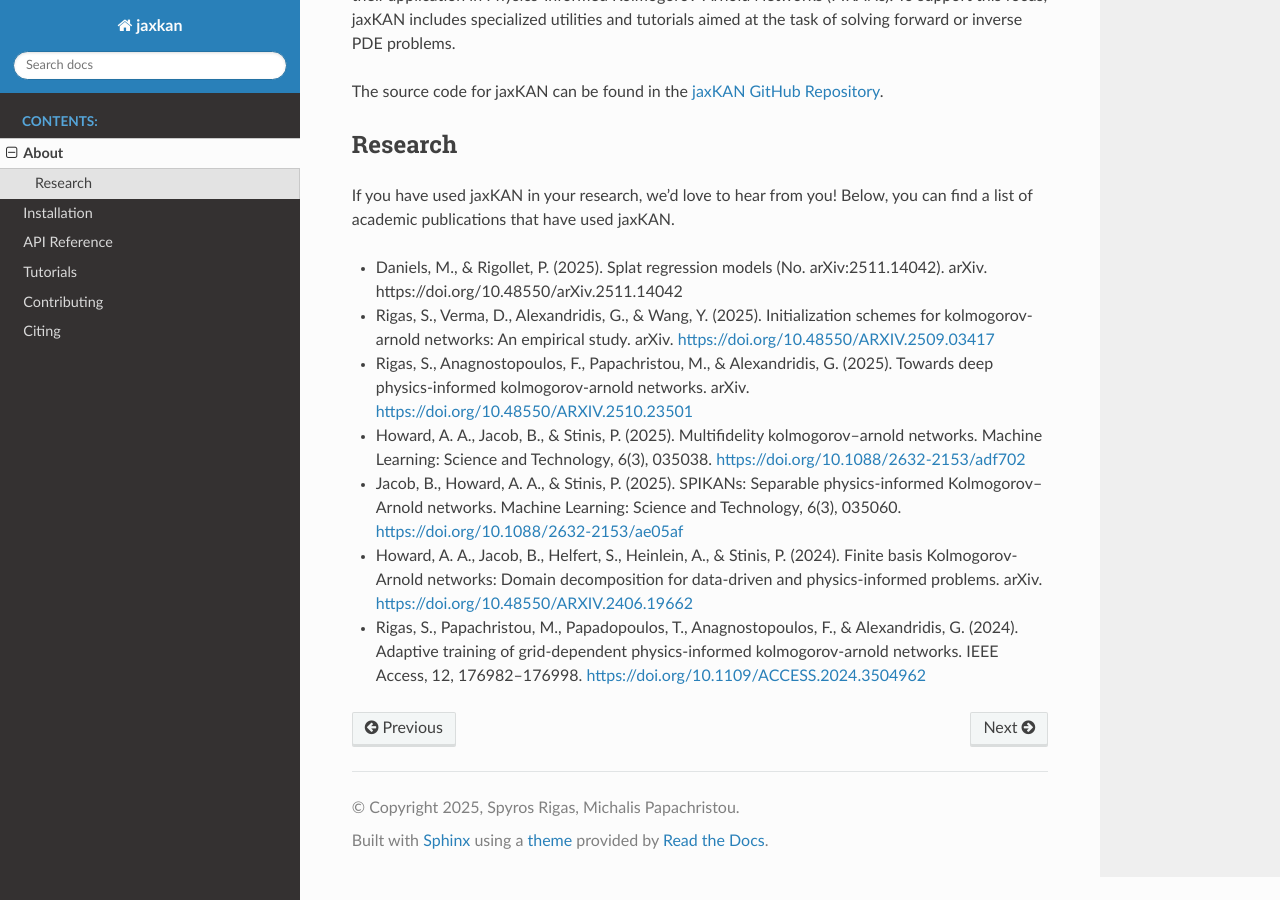
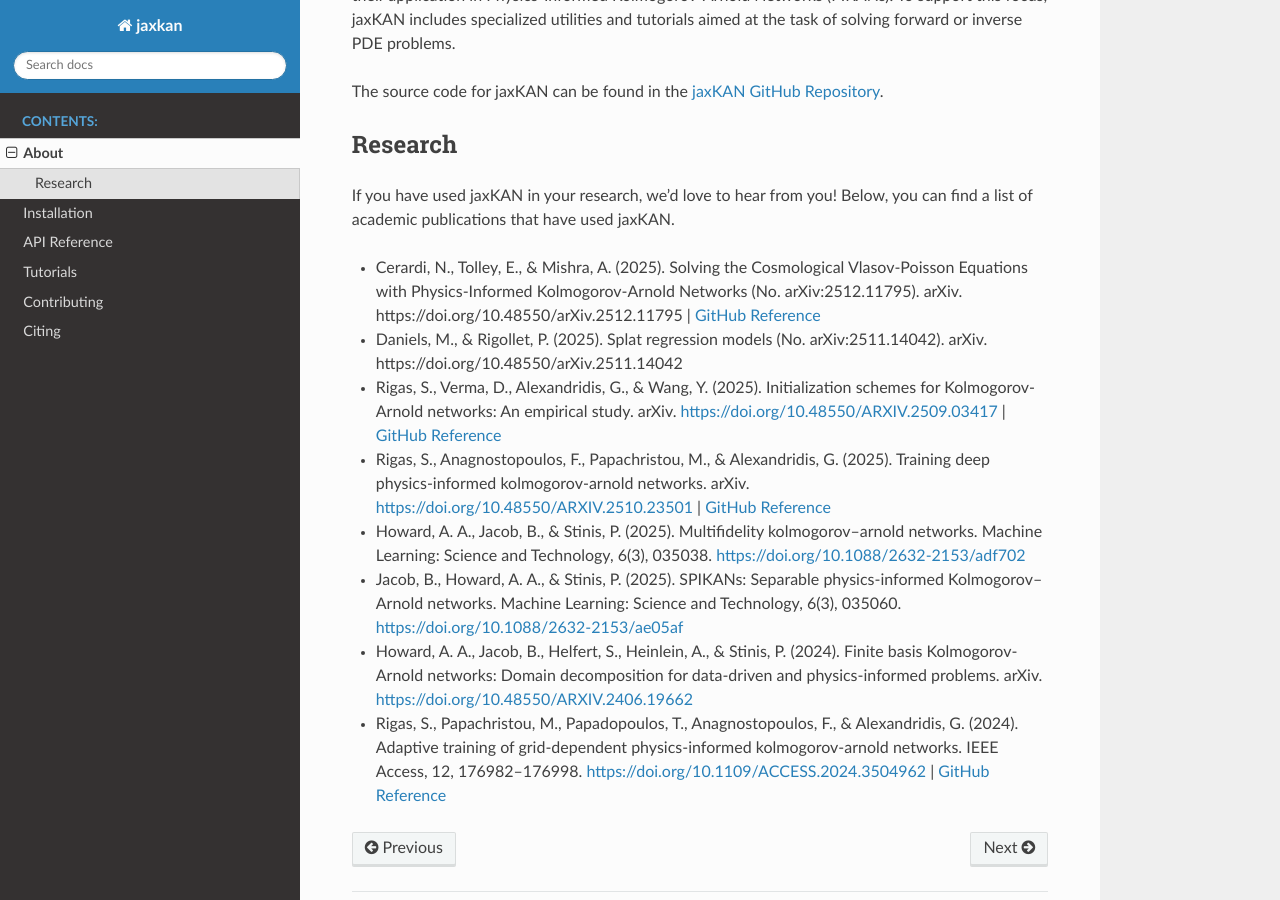
Before and after one commit to srigas/jaxKAN, a Sphinx documentation site: the page built from docs/about.rst, in a window 1280 px wide and 900 px high, scrolled down 440 px. Built offline with Sphinx 7.4.7 and the Read the Docs theme 3.1.0, drawn with Linux system fonts in a browser that asks for light colours.

Commit message:
New publication added

```diff
--- a/docs/about.rst
+++ b/docs/about.rst
@@ -15,11 +15,13 @@ Research
 
 If you have used jaxKAN in your research, we'd love to hear from you! Below, you can find a list of academic publications that have used jaxKAN.
 
+- Cerardi, N., Tolley, E., & Mishra, A. (2025). Solving the Cosmological Vlasov-Poisson Equations with Physics-Informed Kolmogorov-Arnold Networks (No. arXiv:2512.11795). arXiv. https://doi.org/10.48550/arXiv.2512.11795 | `GitHub Reference <https://github.com/nicolas-cerardi/cdm-pikan>`_
+
 - Daniels, M., & Rigollet, P. (2025). Splat regression models (No. arXiv:2511.14042). arXiv. https://doi.org/10.48550/arXiv.2511.14042
 
-- Rigas, S., Verma, D., Alexandridis, G., & Wang, Y. (2025). Initialization schemes for kolmogorov-arnold networks: An empirical study. arXiv. https://doi.org/10.48550/ARXIV.2509.03417
+- Rigas, S., Verma, D., Alexandridis, G., & Wang, Y. (2025). Initialization schemes for Kolmogorov-Arnold networks: An empirical study. arXiv. https://doi.org/10.48550/ARXIV.2509.03417 | `GitHub Reference <https://github.com/srigas/KAN_Initialization_Schemes>`_
 
-- Rigas, S., Anagnostopoulos, F., Papachristou, M., & Alexandridis, G. (2025). Towards deep physics-informed kolmogorov-arnold networks. arXiv. https://doi.org/10.48550/ARXIV.2510.23501
+- Rigas, S., Anagnostopoulos, F., Papachristou, M., & Alexandridis, G. (2025). Training deep physics-informed kolmogorov-arnold networks. arXiv. https://doi.org/10.48550/ARXIV.2510.23501 | `GitHub Reference <https://github.com/srigas/RGA-KANs>`_
 
 - Howard, A. A., Jacob, B., & Stinis, P. (2025). Multifidelity kolmogorov–arnold networks. Machine Learning: Science and Technology, 6(3), 035038. https://doi.org/10.1088/2632-2153/adf702
 
@@ -27,4 +29,4 @@ If you have used jaxKAN in your research, we'd love to hear from you! Below, you
 
 - Howard, A. A., Jacob, B., Helfert, S., Heinlein, A., & Stinis, P. (2024). Finite basis Kolmogorov-Arnold networks: Domain decomposition for data-driven and physics-informed problems. arXiv. https://doi.org/10.48550/ARXIV.2406.19662
 
-- Rigas, S., Papachristou, M., Papadopoulos, T., Anagnostopoulos, F., & Alexandridis, G. (2024). Adaptive training of grid-dependent physics-informed kolmogorov-arnold networks. IEEE Access, 12, 176982–176998. https://doi.org/10.1109/ACCESS.2024.3504962
+- Rigas, S., Papachristou, M., Papadopoulos, T., Anagnostopoulos, F., & Alexandridis, G. (2024). Adaptive training of grid-dependent physics-informed kolmogorov-arnold networks. IEEE Access, 12, 176982–176998. https://doi.org/10.1109/ACCESS.2024.3504962 | `GitHub Reference <https://github.com/srigas/jaxKAN>`_
```
